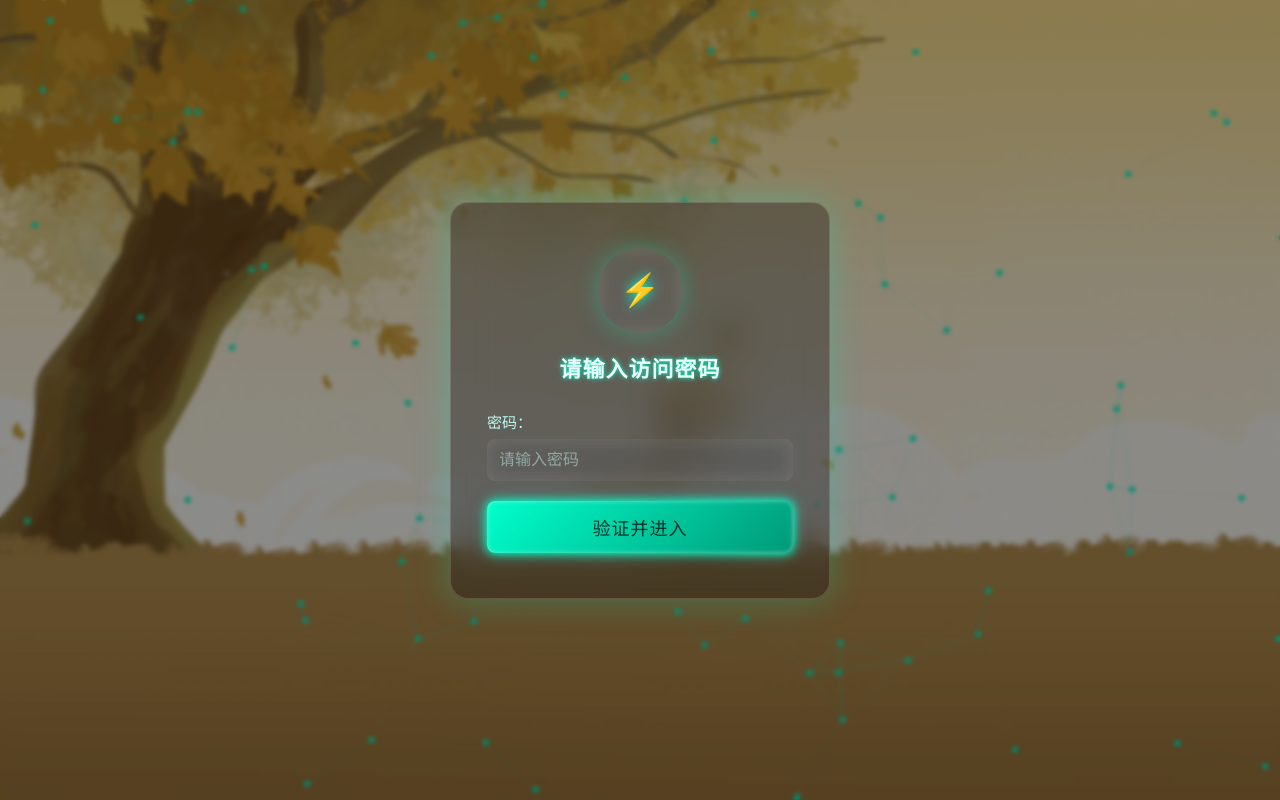
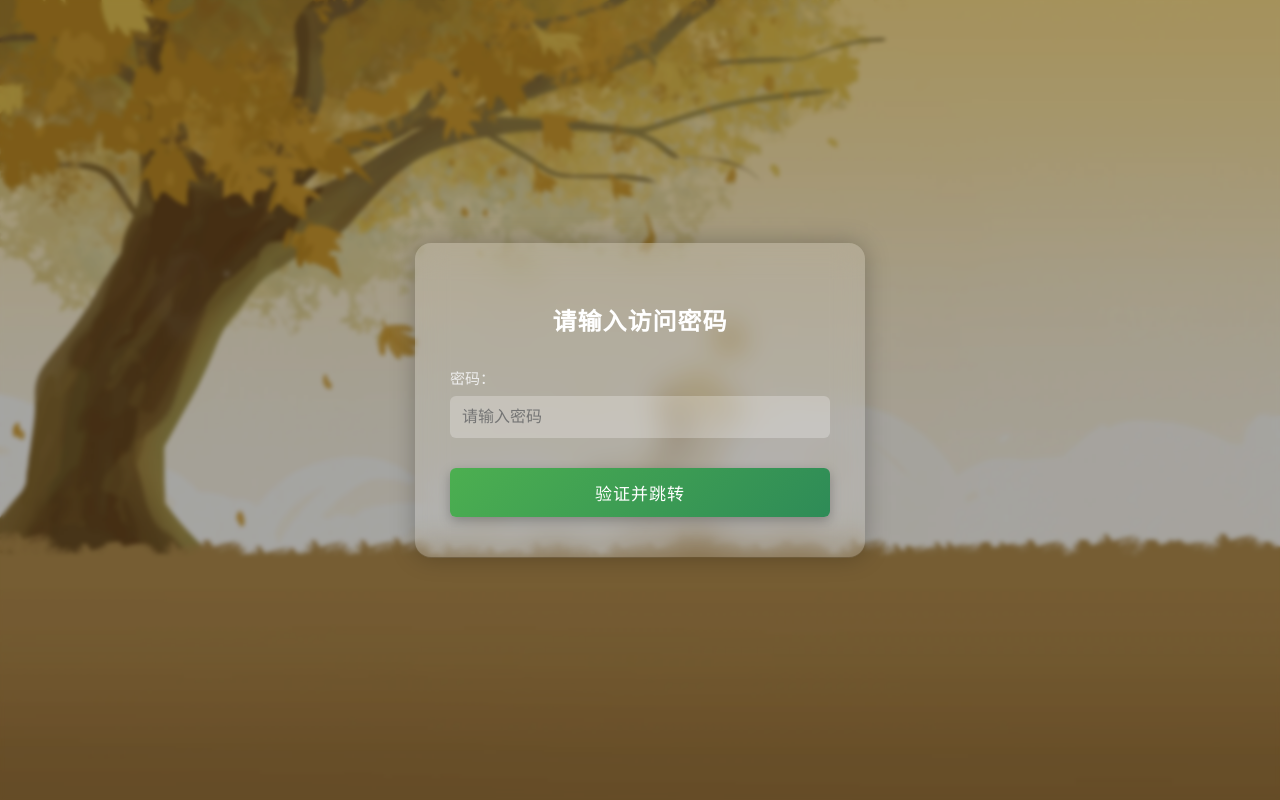
Before and after one commit to piehang/piehang.github.io, a plain HTML site: page index.html in a window 1280 px wide. Drawn offline with nearby package versions, Linux system fonts and the light colour scheme.

Commit message:
更新 index.html

```diff
--- a/index.html
+++ b/index.html
@@ -3,242 +3,148 @@
 <head>
     <meta charset="UTF-8">
     <title>密码验证</title>
-
     <style>
-/* =====================
-   全局 -----------------------------------
-===================== */
-
-* {
+        body {
             margin: 0;
             padding: 0;
-    box-sizing: border-box;
-}
-
-body {
+            font-family: "Arial", sans-serif;
             height: 100vh;
-    font-family: "Arial", sans-serif;
-    background: url("image-1.jpg") no-repeat center center / cover;
+            background: url("image-1.jpg") no-repeat center center/cover;
             display: flex;
             justify-content: center;
             align-items: center;
-    overflow: hidden;
+
+            /* 背景微暗处理，让内容更突出 */
+            position: relative;
         }
 
-/* 暗色遮罩 + 模糊 */
+        /* 添加背景遮罩层 */
         body::before {
             content: "";
-    position: fixed;
+            position: absolute;
             inset: 0;
-    background: rgba(0, 0, 0, 0.45);
+            background: rgba(0,0,0,0.35);
             backdrop-filter: blur(2px);
-    z-index: 1;
         }
-
-/* =====================
-   LOGO -----------------
-===================== */
-
-.logo {
-    width: 85px;
-    height: 85px;
-    margin: 0 auto 18px auto;
-    border-radius: 50%;
-    background: rgba(255,255,255,0.15);
-    backdrop-filter: blur(8px);
-    display: flex;
-    justify-content: center;
-    align-items: center;
-    font-size: 32px;
-    color: #00ffcc;
-    text-shadow: 0 0 12px #00ffcc;
-    box-shadow: 0 0 25px rgba(0,255,200,0.3);
-}
-
-/* =====================
-   粒子背景 --------------
-===================== */
-
-#particles-js {
-    position: fixed;
-    inset: 0;
-    z-index: 0;
-}
-
-/* =====================
-   中心卡片 --------------
-===================== */
 
         .container {
             position: relative;
             width: 380px;
-    padding: 45px 36px;
-    border-radius: 18px;
+            padding: 40px 35px;
+            border-radius: 16px;
 
-    background: rgba(22, 22, 22, 0.35);
-    backdrop-filter: blur(18px);
+            /* 半透明玻璃效果 */
+            background: rgba(255, 255, 255, 0.15);
+            backdrop-filter: blur(15px);
 
-    border: 1px solid rgba(255,255,255,0.15);
-    box-shadow: 0 0 35px rgba(0,255,200,0.25);
-
+            box-shadow: 0 0 25px rgba(0,0,0,0.25);
             color: #fff;
-    z-index: 2;
-
-    animation: fadeUp 1s ease forwards;
-    transform: translateY(30px);
-    opacity: 0;
+            z-index: 1;
+            animation: fadeIn 0.8s ease;
         }
 
-@keyframes fadeUp {
+        h2 {
+            text-align: center;
+            margin-bottom: 30px;
+            font-size: 24px;
+            letter-spacing: 1px;
+        }
+
+        .input-group {
+            margin-bottom: 25px;
+        }
+
+        label {
+            display: block;
+            margin-bottom: 8px;
+            font-size: 15px;
+            color: #eee;
+        }
+
+        input {
+            width: 100%;
+            padding: 12px;
+            border: none;
+            border-radius: 6px;
+            font-size: 16px;
+            outline: none;
+            box-sizing: border-box;
+
+            /* 输入框玻璃效果 */
+            background: rgba(255, 255, 255, 0.25);
+            color: white;
+
+            transition: 0.2s;
+        }
+
+        input:focus {
+            background: rgba(255, 255, 255, 0.35);
+            box-shadow: 0 0 6px rgba(255, 255, 255, 0.6);
+        }
+
+        button {
+            width: 100%;
+            padding: 12px;
+            border: none;
+            border-radius: 6px;
+            font-size: 17px;
+            cursor: pointer;
+            margin-top: 5px;
+            letter-spacing: 1px;
+
+            /* 按钮渐变 & 阴影 */
+            background: linear-gradient(135deg, #4CAF50, #2E8B57);
+            color: white;
+            box-shadow: 0 4px 12px rgba(0,0,0,0.25);
+
+            transition: 0.25s;
+        }
+
+        button:hover {
+            transform: translateY(-2px);
+            box-shadow: 0 6px 18px rgba(0,0,0,0.3);
+        }
+
+        .error, .success {
+            text-align: center;
+            margin-top: 18px;
+            font-size: 15px;
+            display: none;
+        }
+
+        .error {
+            color: #ff8b8b;
+        }
+
+        .success {
+            color: #9affc9;
+        }
+
+        @keyframes fadeIn {
+            from {
+                opacity: 0;
+                transform: translateY(20px);
+            }
             to {
                 opacity: 1;
                 transform: translateY(0);
             }
         }
-
-h2 {
-    text-align: center;
-    margin-bottom: 28px;
-    font-size: 22px;
-    letter-spacing: 1px;
-    color: #e7fdfa;
-    text-shadow: 0 0 5px #00ffcc;
-}
-
-/* =====================
-   输入框 ----------------
-===================== */
-
-label {
-    display: block;
-    margin-bottom: 7px;
-    font-size: 15px;
-    color: #bdfdf4;
-}
-
-input {
-    width: 100%;
-    padding: 12px;
-    border-radius: 8px;
-    border: none;
-    outline: none;
-
-    background: rgba(255,255,255,0.12);
-    color: #eafffb;
-    font-size: 16px;
-
-    transition: 0.2s;
-    backdrop-filter: blur(10px);
-}
-
-input::placeholder {
-    color: #c8f5ee;
-    opacity: 0.5;
-}
-
-input:focus {
-    background: rgba(255,255,255,0.22);
-    box-shadow: 0 0 12px rgba(0,255,200,0.6);
-}
-
-/* =====================
-   按钮 -----------------
-===================== */
-
-button {
-    margin-top: 20px;
-    width: 100%;
-    padding: 13px 0;
-    border: none;
-    border-radius: 8px;
-
-    font-size: 18px;
-    letter-spacing: 1px;
-    cursor: pointer;
-
-    background: linear-gradient(135deg, #00ffcc, #009977);
-    color: #00332b;
-
-    /* 科技发光效果 */
-    box-shadow:
-        0 0 8px #00ffcc,
-        0 0 16px rgba(0,255,200,0.6),
-        inset 0 0 5px rgba(255,255,255,0.4);
-
-    transition: 0.3s ease;
-}
-
-button:hover {
-    transform: translateY(-3px) scale(1.02);
-    box-shadow:
-        0 0 12px #00ffcc,
-        0 0 28px rgba(0,255,200,0.75),
-        inset 0 0 8px rgba(255,255,255,0.5);
-}
-
-/* =====================
-   提示文字 --------------
-===================== */
-
-.error {
-    color: #ff8888;
-    text-align: center;
-    margin-top: 18px;
-    display: none;
-}
-
-.success {
-    color: #9affc9;
-    text-align: center;
-    margin-top: 18px;
-    display: none;
-}
-
-/* =====================
-   手机适配 --------------
-===================== */
-@media (max-width: 450px) {
-    .container {
-        width: 92%;
-        padding: 35px 22px;
-    }
-
-    .logo {
-        width: 68px;
-        height: 68px;
-        font-size: 26px;
-    }
-}
     </style>
-
 </head>
 
 <body>
-
-<!-- 粒子背景 -->
-<div id="particles-js"></div>
-
-<!-- 中心卡片 -->
     <div class="container">
-
-    <div class="logo">⚡</div>
-
         <h2>请输入访问密码</h2>
-
+        <div class="input-group">
             <label for="password">密码：</label>
             <input type="password" id="password" placeholder="请输入密码">
-
-    <button id="submitBtn">验证并进入</button>
-
+        </div>
+        <button id="submitBtn">验证并跳转</button>
         <p class="error" id="errorTip">密码错误，请重新输入！</p>
         <p class="success" id="successTip">密码正确，即将跳转...</p>
-
     </div>
 
-
-<!-- =====================
-     JS 逻辑部分
-===================== -->
     <script>
         const CORRECT_PWD_HASH = "8d969eef6ecad3c29a3a629280e686cf0c3f5d5a86aff3ca12020c923adc6c92";
         const submitBtn = document.getElementById('submitBtn');
@@ -256,52 +162,30 @@ async function sha256Hash(str) {
         }
 
         submitBtn.addEventListener('click', async function() {
+            const inputPwd = passwordInput.value.trim();
             errorTip.style.display = 'none';
             successTip.style.display = 'none';
 
-    const input = passwordInput.value.trim();
-    if (!input) return;
+            if (!inputPwd) return;
 
-    const hashed = await sha256Hash(input);
-
-    if (hashed === CORRECT_PWD_HASH) {
+            const inputHash = await sha256Hash(inputPwd);
+            if (inputHash === CORRECT_PWD_HASH) {
                 successTip.style.display = 'block';
-        setTimeout(() => { window.location.href = 'downloads.html'; }, 1300);
+                setTimeout(() => {
+                    window.location.href = 'downloads.html';
+                }, 1500);
             } else {
                 errorTip.style.display = 'block';
-        passwordInput.value = "";
+                passwordInput.value = '';
                 passwordInput.focus();
             }
         });
 
-// 回车自动提交
-passwordInput.addEventListener('keydown', e => {
-    if (e.key === "Enter") submitBtn.click();
-});
-</script>
-
-
-<!-- =====================
-     粒子效果库 (使用CDN)
-===================== -->
-<script src="https://cdn.jsdelivr.net/particles.js/2.0.0/particles.min.js"></script>
-
-<script>
-particlesJS("particles-js", {
-    "particles": {
-        "number": { "value": 65 },
-        "size": { "value": 3 },
-        "color": { "value": "#00ffcc" },
-        "line_linked": {
-            "enable": true,
-            "distance": 130,
-            "color": "#00ffcc",
-            "opacity": 0.45
-        },
-        "move": { "speed": 1.2 }
+        passwordInput.addEventListener('keydown', function(e) {
+            if (e.key === 'Enter') {
+                submitBtn.click();
             }
         });
     </script>
-
 </body>
 </html>
```
Lines whose indentation alone changed are shown as unchanged.
